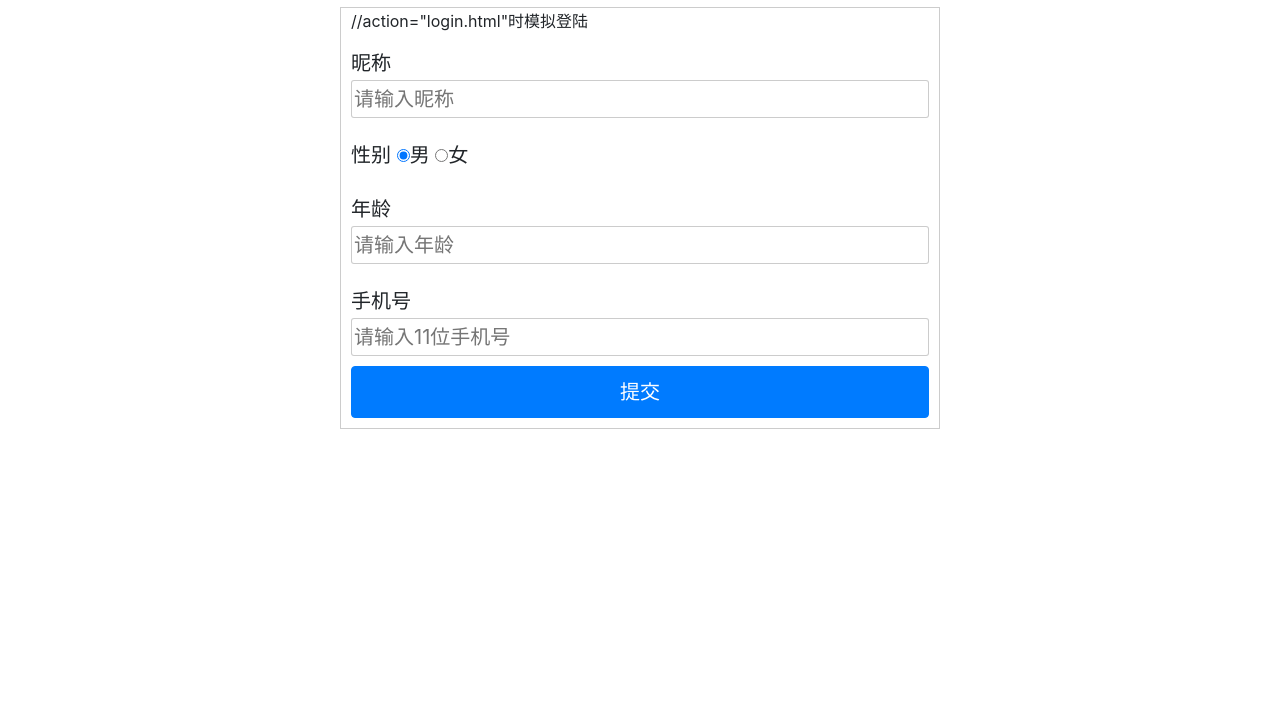
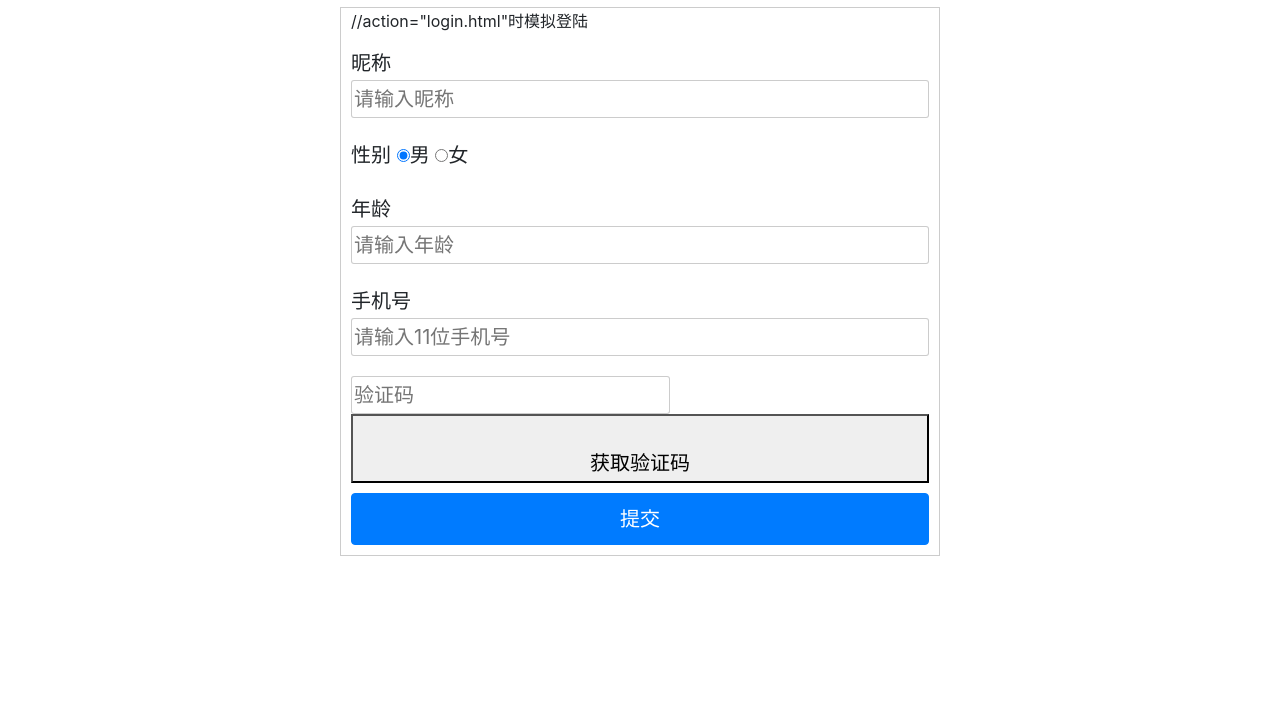
Before and after one commit to DingkeXue/Builder, a plain HTML site: page index.html in a window 1280 px wide. Shown: the part 93-800 px from the top of the page. Drawn offline with nearby package versions, Linux system fonts and the light colour scheme.

Commit message:
Update index.html

```diff
--- a/index.html
+++ b/index.html
@@ -34,6 +34,10 @@
                     手机号
                     <input type="number" class="item" name="phone" placeholder="请输入11位手机号">
                 </div>
+                <div>
+                    <input type="number" class="phonecode" name="vertifycode" placeholder="验证码">
+                    <button type="button" class="getcode">获取验证码</button>
+                </div>
                 <button class="btn btn-primary" type="submit">提交</button>
             </form>
         </div>
```
